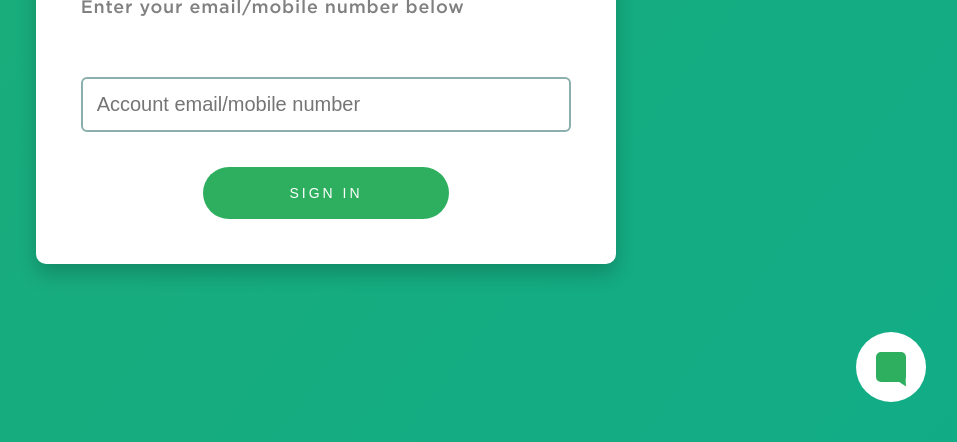
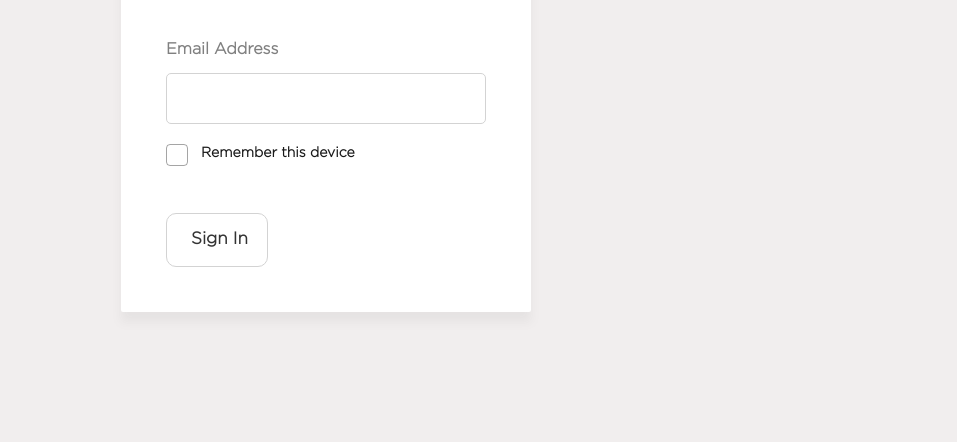
Before and after one commit to WilliamHayward108/green-tech-test, a React app: page / in a window 1280 px wide. Shown: the part 358-800 px from the top of the page, without its empty margins (314-1271 px from the left). Built offline with nearby package versions, Linux system fonts and the light colour scheme.

Commit message:
green tech test refactor

```diff
--- a/src/Chat.js
+++ /dev/null
@@ -1,13 +0,0 @@
-import React from 'react';
-
-const Chat = () => {
-    return (
-        <div className="chat btn">
-            <div className="chat-container">
-                <div className="chat-bubble"></div>
-            </div>
-        </div>
-    );
-};
-
-export default Chat;
--- a/src/LoginForm.js
+++ b/src/LoginForm.js
@@ -9,29 +9,23 @@ const LoginForm = () => {
         event.preventDefault();
     };
 
-    const showCheckbox = () => {
-        if(credential){
-            return (
-                <div className="login-checkbox">
-                    <input type="checkbox" id="rememberMe"  checked={rememberMe} onChange={(e) =>setRememberMe(!rememberMe)} />
-                    <label htmlFor="rememberMe">{rememberMe ? 'This device will be saved' : 'Remember this device?'}</label>
-                </div>
-            )
-        }
-    };
 
     return (
         <div className="login">
             <img alt="logo" src={logo} className="login-logo" />
             <div>
-                <h1 className="login-h1">Hello and welcome to Green.</h1>
-                <h2 className="login-h2">Enter your email/mobile number below</h2>
+                <h1 className="login-h1">Example login screen</h1>
+                <h2 className="login-h2 light">Getting started with Green.</h2>
             </div>
             <div>
                 <form onSubmit={handleSubmit} className="login-form-input-group">
-                    <input className="login-input" autoFocus value={credential} type="text" placeholder="Account email/mobile number" required onChange={(e) => setCredential(e.target.value)}/>
-                    {showCheckbox()}
-                    <button className="btn btn-login">
+                    <label className="login-email-label light">Email Address</label>
+                    <input className="login-input" id="loginInput"  value={credential} type="text"  required onChange={(e) => setCredential(e.target.value)}/>
+                    <div className="login-checkbox">
+                        <input type="checkbox" id="rememberMe"  checked={rememberMe} onChange={(e) =>setRememberMe(!rememberMe)} />
+                        <label htmlFor='rememberMe'>Remember this device</label>
+                    </div>
+                    <button className="btn">
                         Sign In
                     </button>
                 </form>
--- a/src/LoginPage.js
+++ b/src/LoginPage.js
@@ -1,5 +1,4 @@
 import React from 'react';
-import Chat from './Chat';
 import LoginForm from "./LoginForm";
 
 const LoginPage = () => {
@@ -7,9 +6,6 @@ const LoginPage = () => {
         <div className="login-container login-background">
             <div>
                 <LoginForm />
-                <>
-                    <Chat />
-                </>
             </div>
         </div>
     );
--- a/src/sass/button.scss
+++ b/src/sass/button.scss
@@ -1,31 +1,30 @@
-@import "variables";
+@import "responsive-mixin";
 
 .btn {
-  border: none;
+  border: 1px solid lightgray;
   cursor: pointer;
-  text-transform: uppercase;
   text-decoration: none;
-  font-size: 1.4rem;
+  font-size: 1.7rem;
+  border-radius: 1rem;
+  background-color: white;
+  color: rgba(0, 0, 0, 0.80);
+  padding: 1.8rem 2.4rem;
+  width: 8vw;
+  font-family: Gotham-light;
+  font-weight: 700;
+  white-space: nowrap;
+
+  @include mQuery(phone) {
+       width: unset;
+  }
 
   &:hover {
-    transform: translateY(-.2rem);
-    box-shadow: 0 1rem 2rem rgba(black,0.2);
-    color: white;
-
-    &::after{
-      transform: scaleX(1.3) scaleY(1.5);
-      opacity: 0;
-    }
+    box-shadow: 0 1rem 2rem rgba(black, 0.1);
   }
 
-  &-login {
-    border-radius: 10rem;
-    background-color: $color-primary;
-    color: white;
-    border: none;
-    padding: 1.8rem 2.4rem;
-    letter-spacing: .3rem;
-    width: 50%;
-    margin: auto;
+  &:active,
+  &:focus {
+    outline: none;
+    transform: translateY(-.1rem);
   }
 }
--- a/src/sass/chat.scss
+++ /dev/null
@@ -1,47 +0,0 @@
-@import "variables";
-
-.chat {
-    background-color: white;
-    height: 7rem;
-    width: 7rem;
-    position: fixed;
-    bottom: 4rem;
-    right: 4rem;
-    border-radius: 50%;
-    z-index: 1001;
-    text-align: center;
-    cursor: pointer;
-
-  &-container{
-    display: flex;
-    align-items: center;
-    justify-content: center;
-    width: 100%;
-    height: 100%;
-  }
-
-  &-bubble {
-    width: 1rem;
-    height: 1rem;
-    background: $color-primary;
-    position: relative;
-    color: $color-primary;
-    padding: 1rem;
-    text-align: center;
-    border-radius: 0.5rem;
-  }
-
-  &-bubble::after {
-    content: '';
-    display: inline-block;
-    width: .8rem;
-    height: .8rem;
-    background: $color-primary;
-    position: absolute;
-    bottom: -0.5rem;
-    left: calc(95% - 0.5rem);
-    transform: rotate(-30deg);
-    clip-path: polygon(0 0, 100% 0, 50% 100%);
-    color: $color-primary;
-  }
-}
--- a/src/sass/checkbox.scss
+++ b/src/sass/checkbox.scss
@@ -5,27 +5,45 @@ input[type="checkbox"] {
         position: relative;
         padding-left: 3.5rem;
         margin-bottom: 2rem;
-        font-size: 1.6rem;
-        color: grey;
+        font-size: 1.4rem;
+        color: rgba(0, 0, 0, 0.90);
         cursor: pointer;
+        font-family: Gotham-light;
+        font-weight: 600;
         &:before {
             content: '';
             display: block;
             width: 2rem;
             height: 2rem;
-            border: 1px solid #08af26;
+            border: 1px solid rgba(0, 0, 0, 0.50);
             position: absolute;
             left: 0;
             top: 0;
             opacity: .7;
+            border-radius: .4rem;
+            margin-top: -3px;
         }
     }
 }
 input[type="checkbox"]:checked {
     & + label {
         &:before {
-            background: $color-primary;
+            background: #2777e0;
             opacity: 0.7;
+            border: #2777e0;
+            margin-top: -3px;
+            width: 2.1rem;
+            height: 2.1rem;
+        }
+
+        &:after {
+            margin-top: -3px;
+            position: absolute;
+            left: .5rem;
+            top: 0;
+            content: '\2713\0020';
+            color: white;
+            transform: rotate(5deg);
         }
     }
 }
--- a/src/sass/login-form.scss
+++ b/src/sass/login-form.scss
@@ -1,18 +1,23 @@
-@import "variables";
+@import "responsive-mixin";
 
 .login {
+    width: 25vw;
     position: relative;
     background-color: #fff;
-    border-radius: 1rem;
+    border-radius: .2rem;
     display: grid;
-    margin: 4rem;
+    margin: 4.5rem;
     padding: 4.5rem;
     grid-template-rows: repeat(3, auto);
     grid-row-gap: 4.5rem;
-    box-shadow: 0 1rem 2rem rgba(black,0.2);
+    box-shadow: 0 1rem 1rem rgba(grey,0.1);
+
+  @include mQuery(phone) {
+       width: unset;
+  }
 
   &-logo {
-    height: 4.5rem;
+    height: 3.5rem;
   }
 
   &-h1 {
@@ -26,8 +31,8 @@
   &-h2 {
       font-size: 1.8rem;
       color: gray;
-      font-weight: 200;
-      letter-spacing: .08rem;
+      letter-spacing: .05rem;
+      margin-top: .8rem;
   }
 
   &-span {
@@ -38,22 +43,33 @@
   &-form-input-group{
     display: grid;
     grid-template-rows: repeat(2, auto);
-    grid-row-gap: 3.5rem;
+    grid-row-gap: 3.3rem;
   }
 
   &-input {
-    border: 1px solid rgba(101, 100, 96, 0.39);
-    padding: 1.5rem;
+    border: 1px solid lightgray;
+    padding: 1.3rem;
     font-size: 2rem;
     border-radius: .5rem;
+    margin-top: -1.8rem;
 
+    &:active,
     &:focus {
-      outline-color: #8bafac;
+      outline: none;
     }
+  }
+
+  &-email-label {
+    color: #808080;
+    font-size: 1.6rem;
+    font-weight: bold;
   }
 
   &-checkbox {
     margin-top: -1rem;
   }
+}
 
+.light {
+    font-family: Gotham-light;
 }
--- a/src/sass/login-page.scss
+++ b/src/sass/login-page.scss
@@ -1,4 +1,3 @@
-@import "variables";
 
 .login {
     &-container  {
@@ -9,27 +8,7 @@
     }
 
     &-background {
-    background: linear-gradient(308deg, #00aa9e, $color-primary);
-    background-size: 400% 400%;
-
-    -webkit-animation: Green 34s ease infinite;
-    -moz-animation: Green 34s ease infinite;
-    animation: Green 34s ease infinite;
-
-        @-webkit-keyframes Green {
-            0%{background-position:1% 0%}
-            50%{background-position:99% 100%}
-            100%{background-position:1% 0%}
-        }
-        @-moz-keyframes Green {
-            0%{background-position:1% 0%}
-            50%{background-position:99% 100%}
-            100%{background-position:1% 0%}
-        }
-        @keyframes Green {
-            0%{background-position:1% 0%}
-            50%{background-position:99% 100%}
-            100%{background-position:1% 0%}
-        }
+        background: #d2cbcb52;
+        background-size: 400% 400%;
     }
 }
--- a/src/sass/main.scss
+++ b/src/sass/main.scss
@@ -1,20 +1,24 @@
 @import "button";
 @import "login-form";
 @import "login-page";
-@import "chat";
 @import "checkbox";
 @import "responsive-mixin";
-@import "variables";
 
 
 @font-face {
-  font-family: 'Gotham';
+  font-family: 'Gotham-med';
   src: url('../font/GothamMedium.ttf') format('truetype');
 }
 
+@font-face {
+  font-family: 'Gotham-light';
+  src: url('../font/GothamLight.ttf') format('truetype');
+}
+
+
 html {
     font-size: 62.5%;
-    font-family: Gotham;
+    font-family: Gotham-med;
 
     @include mQuery(phone) {
        font-size: 46%;
--- a/src/sass/responsive-mixin.scss
+++ b/src/sass/responsive-mixin.scss
@@ -4,4 +4,11 @@
       @content
     }
   }
+  @if $breakpoint == phone {
+    @media (max-width: 1000px) {
+      @content
+    }
+  }
+
+
 }
--- a/src/sass/variables.scss
+++ /dev/null
@@ -1 +0,0 @@
-$color-primary: #2eaf5f;
```
Also changed, not shown: src/font/GothamLight.ttf (added).
